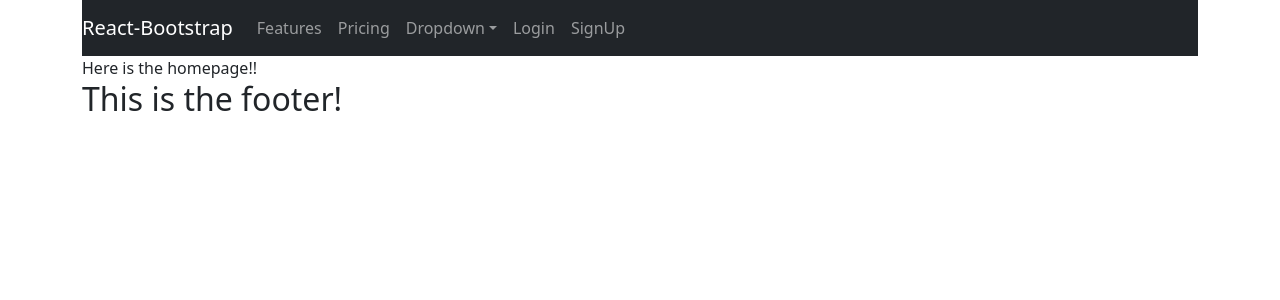
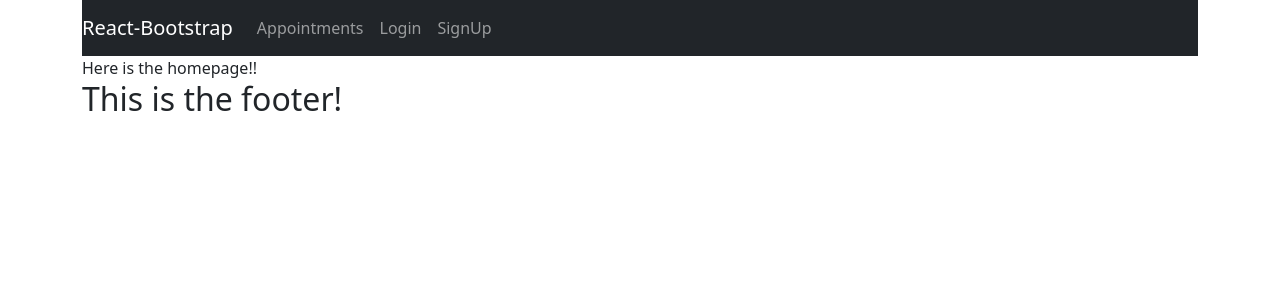
Before and after one commit to ClaytonSiby/the-gentleman-app, a React (Create React App) app: page / in a window 1280 px wide. Shown: the top 300 px of the page. Built offline with nearby package versions, Linux system fonts and the light colour scheme; the HTML template or start-up script is replaced by a standard one.

Commit message:
Update the header navbar component

```diff
--- a/src/components/Header.js
+++ b/src/components/Header.js
@@ -1,36 +1,22 @@
 import React from 'react';
-import { Navbar, Nav, NavDropdown } from 'react-bootstrap';
+import { Navbar, Nav } from 'react-bootstrap';
 
 const Header = () => (
-  <div>
-    <Navbar collapseOnSelect expand="lg" bg="dark" variant="dark">
-      <Navbar.Brand href="#home">React-Bootstrap</Navbar.Brand>
-      <Navbar.Toggle aria-controls="responsive-navbar-nav" />
-      <Navbar.Collapse id="responsive-navbar-nav">
+    <Navbar sticky="top" collapseOnSelect expand='lg' bg='dark' variant='dark'>
+      <Navbar.Brand href='#home'>React-Bootstrap</Navbar.Brand>
+      <Navbar.Toggle aria-controls='responsive-navbar-nav' />
+      <Navbar.Collapse id='responsive-navbar-nav'>
+        <Nav className='mr-auto'>
+          <Nav.Link href='/appointments'>Appointments</Nav.Link>
+        </Nav>
         <Nav className="mr-auto">
-          <Nav.Link href="#features">Features</Nav.Link>
-          <Nav.Link href="#pricing">Pricing</Nav.Link>
-          <NavDropdown title="Dropdown" id="collasible-nav-dropdown">
-            <NavDropdown.Item href="#action/3.1">Action</NavDropdown.Item>
-            <NavDropdown.Item href="#action/3.2">
-              Another action
-            </NavDropdown.Item>
-            <NavDropdown.Item href="#action/3.3">Something</NavDropdown.Item>
-            <NavDropdown.Divider />
-            <NavDropdown.Item href="#action/3.4">
-              Separated link
-            </NavDropdown.Item>
-          </NavDropdown>
-        </Nav>
-        <Nav>
-          <Nav.Link href="/login">Login</Nav.Link>
-          <Nav.Link eventKey={2} href="/signup">
+          <Nav.Link href='/login'>Login</Nav.Link>
+          <Nav.Link eventKey={2} href='/signup'>
             SignUp
           </Nav.Link>
         </Nav>
       </Navbar.Collapse>
     </Navbar>
-  </div>
-);
+)
 
-export default Header;
+export default Header
```
